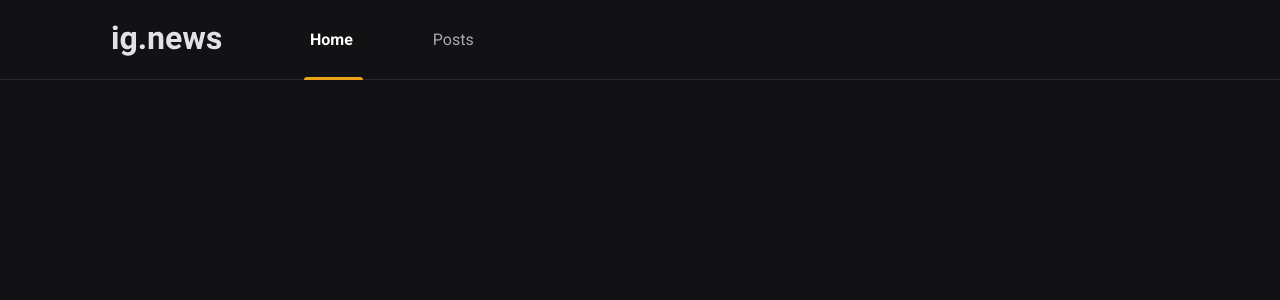
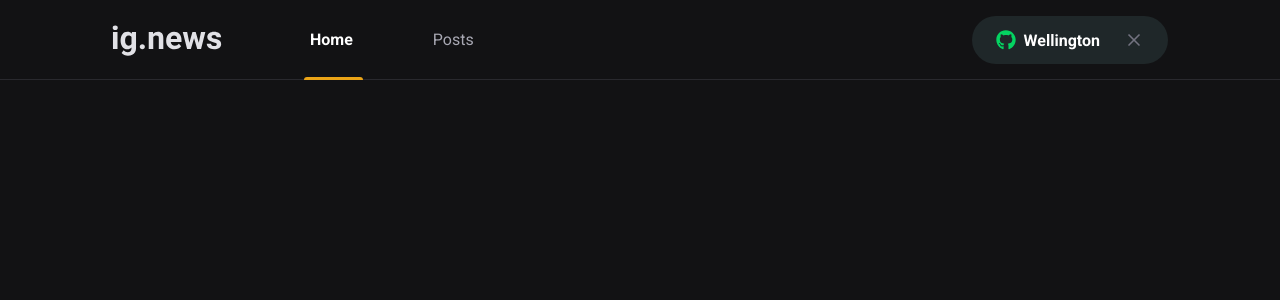
Before and after one commit to wellingtonrodriguesbr/ignews, a Next.js app: page / in a window 1280 px wide. Shown: the top 300 px of the page. Built offline with nearby package versions, Linux system fonts and the light colour scheme.

Commit message:
feat: add button sign in

```diff
--- a/package.json
+++ b/package.json
@@ -11,6 +11,7 @@
     "next": "12.0.4",
     "react": "17.0.2",
     "react-dom": "17.0.2",
+    "react-icons": "^4.3.1",
     "sass": "^1.43.5"
   },
   "devDependencies": {
--- a/src/components/Header/Header.tsx
+++ b/src/components/Header/Header.tsx
@@ -1,3 +1,4 @@
+import { SignInButton } from "../SignInButton/SignInButton";
 import styles from "./styles.module.scss";
 
 export function Header() {
@@ -11,6 +12,7 @@
           </a>
           <a href="">Posts</a>
         </nav>
+        <SignInButton />
       </div>
     </header>
   );
--- a/src/components/Header/styles.module.scss
+++ b/src/components/Header/styles.module.scss
@@ -46,4 +46,8 @@
       }
     }
   }
+
+  button {
+    margin-left: auto;
+  }
 }
--- /dev/null
+++ b/src/components/SignInButton/SignInButton.tsx
@@ -0,0 +1,22 @@
+import { FaGithub } from "react-icons/fa";
+import { FiX } from "react-icons/fi";
+import styles from "./styles.module.scss";
+
+export function SignInButton() {
+  const isUserLoggedIn = true;
+
+  return isUserLoggedIn ? (
+    <button type="button" className={styles.signInButton}>
+      {" "}
+      <FaGithub color="#04d361" />
+      Wellington
+      <FiX color="#737380" className={styles.closeIcon} />
+    </button>
+  ) : (
+    <button type="button" className={styles.signInButton}>
+      {" "}
+      <FaGithub color="#eba417" />
+      Sign In with Github
+    </button>
+  );
+}
--- /dev/null
+++ b/src/components/SignInButton/styles.module.scss
@@ -0,0 +1,27 @@
+.signInButton {
+  height: 3rem;
+  border-radius: 3rem;
+  background: var(--gray-850);
+  border: none;
+  color: var(--white);
+  padding: 0 1.5rem;
+  display: flex;
+  align-items: center;
+  justify-content: center;
+  gap: 8px;
+  font-weight: bold;
+  transition: 0.3s ease;
+
+  svg {
+    width: 20px;
+    height: 20px;
+  }
+
+  svg:last-child {
+    margin-left: 1rem;
+  }
+
+  &:hover {
+    filter: brightness(0.8);
+  }
+}
--- a/src/style/global.scss
+++ b/src/style/global.scss
@@ -10,6 +10,7 @@
   --gray-100: #e1e1e6;
   --gray-300: #a8a8b3;
   --gray-800: #29292e;
+  --gray-850: #1f2729;
   --gray-900: #121214;
 
   --cyan-500: #61dafb;
```
Also changed, not shown: 1 other file (tests, documents, lock files or other folders).
